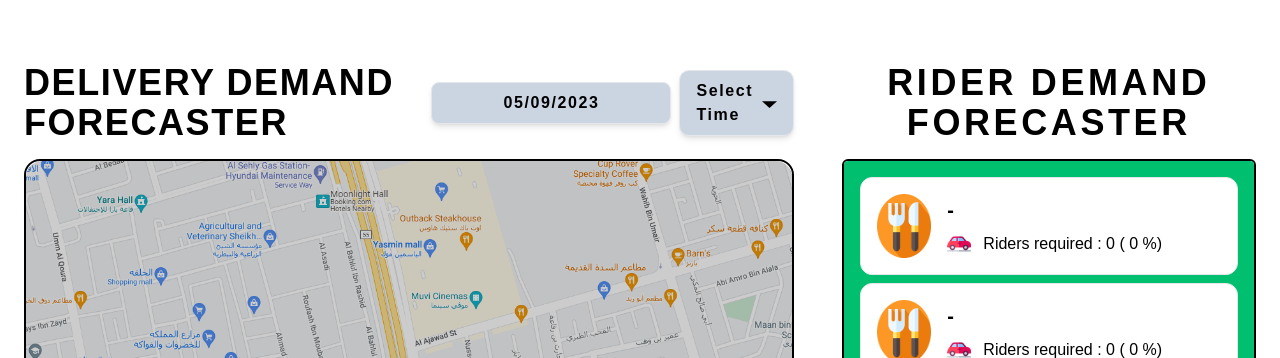
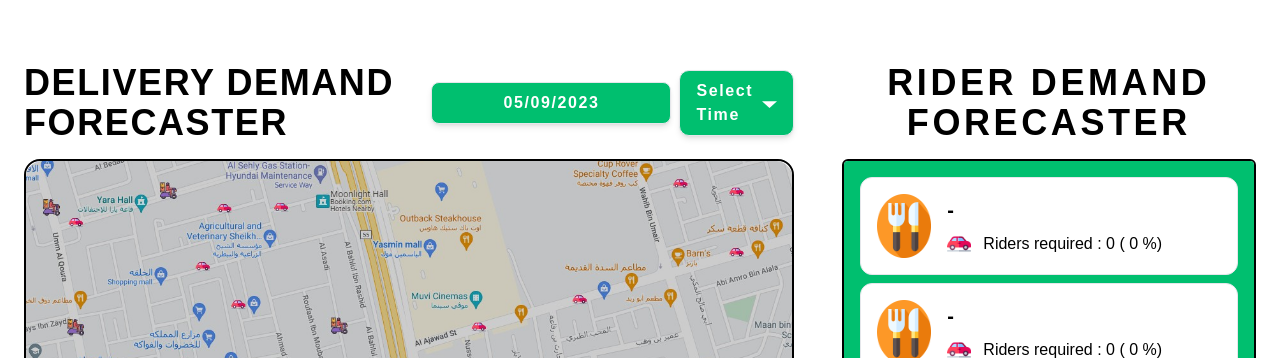
Before and after one commit to huzaifa620/MrSool, a React (Create React App) app: page / in a window 1280 px wide. Shown: the part 409-767 px from the top of the page. Built offline with nearby package versions, Linux system fonts and the light colour scheme.

Commit message:
buttons updated

```diff
--- a/src/DropdownMenu.js
+++ b/src/DropdownMenu.js
@@ -20,7 +20,7 @@ export default function App() {
       animate={isOpen ? "open" : "closed"}
       className="flex flex-col w-1/5 space-y-14 relative"
     >
-      <motion.button className="border rounded-[10px] p-2 font-bold cursor-pointer w-full text-left flex justify-between items-center px-4 bg-slate-300 shadow-md" whileTap={{ scale: 0.97 }} onClick={() => setIsOpen(!isOpen)}>
+      <motion.button className="border rounded-[10px] p-2 font-bold cursor-pointer w-full text-left flex justify-between items-center px-4 bg-mrsool-green text-white tracking-widest shadow-md" whileTap={{ scale: 0.97 }} onClick={() => setIsOpen(!isOpen)}>
         {time}
 
         <motion.div
@@ -32,13 +32,13 @@ export default function App() {
           style={{ originY: 0.55 }}
         >
           <svg width="15" height="15" viewBox="0 0 20 20">
-            <path d="M0 7 L 20 7 L 10 16" />
+            <path d="M0 7 L 20 7 L 10 16" fill="white" />
           </svg>
         </motion.div>
 
       </motion.button>
 
-      <motion.ul className="bg-slate-300 p-2 flex flex-col space-y-2 text-center mt-12 absolute z-10 w-full"
+      <motion.ul className="bg-mrsool-green text-white p-2 flex flex-col space-y-2 text-center mt-12 absolute z-10 w-full"
         variants={{
           open: {
             clipPath: "inset(0% 0% 0% 0% round 10px)",
--- a/src/Home.js
+++ b/src/Home.js
@@ -72,7 +72,7 @@ const Home = () => {
                     <p className='w-[70%] text-4xl'>Delivery Demand Forecaster</p>
 
                     <div className=''>
-                        <DatePicker className='border bg-slate-300 py-2 text-center cursor-pointer rounded-lg px-4 shadow-md focus:outline-none focus:ring-2 focus:ring-blue-500 w-[240px]' selected={selectedDate} onChange={handleDateChange} />
+                        <DatePicker className='border bg-mrsool-green text-white py-2 text-center cursor-pointer rounded-lg px-4 shadow-md focus:outline-none w-[240px] tracking-widest caret-transparent active:bg-white transition-colors duration-10 ease-out' selected={selectedDate} onChange={handleDateChange} />
                     </div>
                     <Menu />
 
```
Also changed, not shown: src/R0.png.
